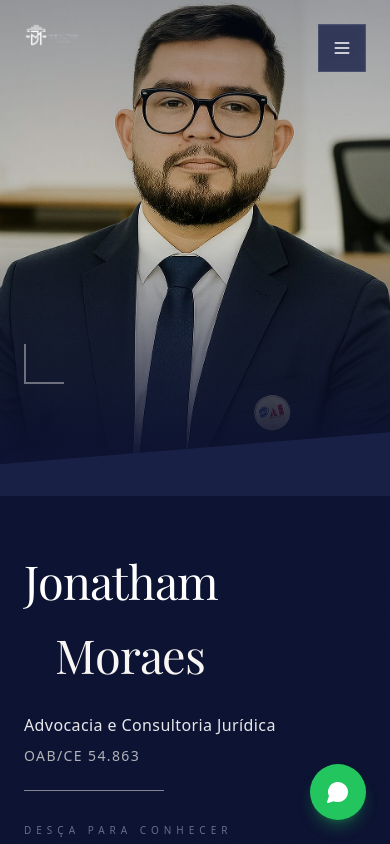
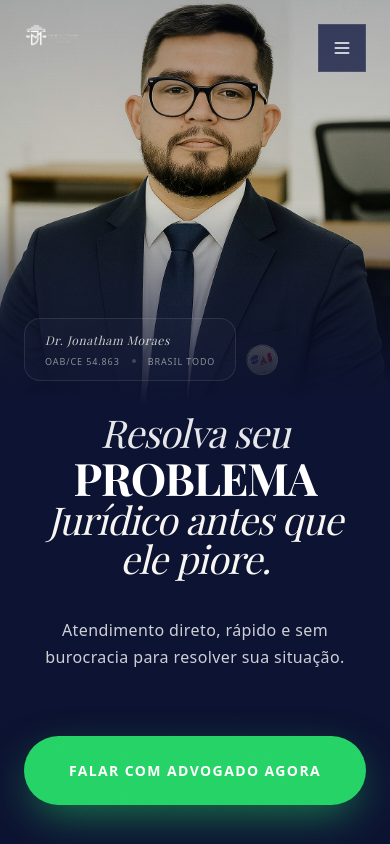
Before and after one commit to wesleysaraivaa/advJonatham, a React (Vite) app: page / in a window 390 px wide. Shown: the top 844 px of the page. Built offline with nearby package versions, Linux system fonts and the light colour scheme; the HTML template or start-up script is replaced by a standard one.

Commit message:
STYLE: mudancas no layout da hero para focar em conversao

```diff
--- a/src/components/Hero.tsx
+++ b/src/components/Hero.tsx
@@ -3,29 +3,6 @@ import portrait from "@/assets/jonatham-portrait.jpg";
 import { useEffect, useRef, useState } from "react";
 import { ChevronsDown } from "lucide-react";
 
-const AnimatedLetters = ({
-  text,
-  className,
-  baseDelay = 0
-
-
-
-
-}: {text: string;className?: string;baseDelay?: number;}) => {
-  return (
-    <span className={className} style={{ perspective: "600px" }}>
-      {text.split("").map((char, i) =>
-      <span
-        key={i}
-        className="inline-block animate-letter-fade opacity-0 [animation-fill-mode:both]"
-        style={{ animationDelay: `${baseDelay + i * 0.07}s` }}>
-
-          {char === " " ? "\u00A0" : char}
-        </span>
-      )}
-    </span>);
-
-};
 
 const ParallaxPhoto = ({ src, alt }: {src: string;alt: string;}) => {
   const ref = useRef<HTMLDivElement>(null);
@@ -68,64 +45,53 @@ export const Hero = () => {
       className="relative h-screen flex flex-col overflow-hidden">
 
       <div className="lg:hidden flex flex-col h-screen">
-        <div className="relative h-[55vh] flex-shrink-0 overflow-hidden">
+        <div className="relative h-[48vh] flex-shrink-0 overflow-hidden">
           <ParallaxPhoto src={portrait} alt="Dr. Jonatham Moraes" />
-
-          <div className="absolute inset-0 bg-gradient-to-t from-background via-transparent to-background/30" />
+          <div className="absolute inset-0 bg-gradient-to-t from-background via-transparent to-background/20" />
 
           <div className="absolute top-6 left-6 z-10 animate-fade-in opacity-0 [animation-fill-mode:both]" style={{ animationDelay: "1.2s" }}>
             <img src={logo} alt="Jonatham Moraes Advocacia" className="w-14 h-auto" />
           </div>
 
-          <div className="absolute top-6 right-6 animate-fade-in opacity-0 [animation-fill-mode:both]" style={{ animationDelay: "1.6s" }}>
-            <div className="w-12 h-12 border-t-2 border-r-2 border-cream/50" />
-          </div>
-          <div className="absolute bottom-20 left-6 animate-fade-in opacity-0 [animation-fill-mode:both]" style={{ animationDelay: "1.8s" }}>
-            <div className="w-10 h-10 border-l-2 border-b-2 border-cream/40" />
+          <div className="absolute bottom-6 left-6 z-20 animate-fade-up opacity-0 [animation-fill-mode:both]" style={{ animationDelay: "1.5s" }}>
+            <div className="backdrop-blur-md bg-white/[0.02] border border-cream/10 px-5 py-3 rounded-2xl w-fit">
+              <div className="flex flex-col">
+                <p className="text-[12px] font-display italic text-cream/80 tracking-wider">Dr. Jonatham Moraes</p>
+                <div className="flex items-center gap-3 mt-1.5">
+                  <p className="text-[9px] text-foreground/50 uppercase tracking-widest">OAB/CE 54.863</p>
+                  <span className="w-1 h-1 rounded-full bg-cream/20" />
+                  <p className="text-[9px] text-foreground/50 uppercase tracking-widest">Brasil Todo</p>
+                </div>
+              </div>
+            </div>
           </div>
         </div>
 
-        <div className="relative flex-1 bg-background px-6 pt-6 pb-8 flex flex-col justify-between">
-          <div
-            className="absolute top-0 left-0 right-0 h-16 bg-navy-light -translate-y-8"
-            style={{ clipPath: "polygon(0 50%, 100% 0, 100% 100%, 0 100%)" }} />
-
-
+        <div className="relative flex-1 bg-background px-6 pt-2 pb-12 flex flex-col justify-center text-center">
           <div className="relative z-10">
-            <div className="mb-5 animate-clip-reveal opacity-0 [animation-fill-mode:both]" style={{ animationDelay: "1s", clipPath: "inset(0 100% 0 0)" }}>
-              <div className="flex flex-wrap gap-x-5 gap-y-1 text-xs tracking-[0.2em] uppercase text-cream/90">
-                <span>Cível</span>
-                <span className="text-cream/40">•</span>
-                <span>Consumidor</span>
-                <span className="text-cream/40">•</span>
-                <span>Previdenciário</span>
-              </div>
-            </div>
-
-            <h1 className="font-display leading-[0.9]" style={{ fontSize: "clamp(2.8rem, 12vw, 4rem)" }}>
-              <span className="block overflow-visible py-4">
-                <AnimatedLetters text="Jonatham" className="text-foreground" baseDelay={1.0} />
-              </span>
-              <span className="block ml-[8vw] overflow-visible py-4">
-                <AnimatedLetters text="Moraes" className="text-cream" baseDelay={1.8} />
-              </span>
+            <h1 className="font-display leading-[1.0] text-[2.8rem] mb-10">
+              <span className="block text-foreground/90 font-light italic text-[2.4rem] mb-1">Resolva seu</span>
+              <span className="block text-foreground uppercase tracking-tight font-bold mt-1 text-[#c2a36b]"> problema</span>
+              <span className="block text-cream italic font-light text-[2.4rem]">Jurídico antes que ele piore.</span>
             </h1>
 
-            <div className="mt-5 animate-fade-up opacity-0 [animation-fill-mode:both]" style={{ animationDelay: "2.4s" }}>
-              <p className="text-base tracking-wide text-foreground/90 leading-relaxed">
-                Advocacia e Consultoria Jurídica
-              </p>
-              <p className="mt-2 text-sm tracking-widest text-cream/70">OAB/CE 54.863</p>
-            </div>
+            <p className="text-[16px] tracking-wide text-foreground/80 leading-[1.7] mb-16 max-w-[320px] mx-auto animate-fade-up opacity-0 [animation-fill-mode:both]" style={{ animationDelay: "2s" }}>
+              Atendimento direto, rápido e sem burocracia para resolver sua situação.
+            </p>
 
-            <div className="mt-6 h-px bg-cream/50 max-w-[140px] animate-line-expand [animation-fill-mode:both]" style={{ animationDelay: "2.8s" }} />
-
-
-          </div>
-
-          <div className="mt-8">
-            <div className="text-[10px] tracking-[0.5em] uppercase text-muted-foreground/60">
-              DESÇA PARA CONHECER
+            <div className="animate-fade-up opacity-0 [animation-fill-mode:both]" style={{ animationDelay: "2.4s" }}>
+              <a
+                href={`https://wa.me/5585999999999?text=${encodeURIComponent("Olá! Preciso de ajuda para resolver um problema jurídico.")}`}
+                target="_blank"
+                rel="noopener noreferrer"
+                className="w-full inline-flex items-center justify-center gap-3 px-8 py-6 rounded-full bg-[#25D366] text-white font-bold text-[14px] tracking-widest uppercase hover:bg-[#20ba59] shadow-[0_15px_45px_-10px_rgba(37,211,102,0.6)] transition-all duration-300"
+              >
+                Falar com advogado agora
+              </a>
+              <div className="mt-14 flex items-center justify-center gap-3 text-[10px] uppercase tracking-[0.2em] text-cream/40 px-4 py-2 bg-white/[0.03] border border-cream/10 rounded-full w-fit mx-auto">
+                 <span className="w-1.5 h-1.5 rounded-full bg-green-500 animate-pulse" />
+                 <span>Online agora — atendimento imediato</span>
+              </div>
             </div>
           </div>
         </div>
@@ -133,100 +99,93 @@ export const Hero = () => {
 
       <div className="hidden lg:flex lg:flex-col lg:justify-center lg:h-screen">
         <div
-          className="absolute inset-0 bg-navy-light origin-top-left"
-          style={{ clipPath: "polygon(0 0, 65% 0, 45% 100%, 0 100%)" }} />
+          className="absolute inset-0 bg-background overflow-hidden">
+          <div className="absolute top-0 right-0 w-[55%] h-full">
+            <div
+              className="absolute inset-0 overflow-hidden"
+              style={{ clipPath: "polygon(15% 0, 100% 0, 100% 100%, 0 100%)" }}>
+              <ParallaxPhoto src={portrait} alt="Dr. Jonatham Moraes" />
+              <div className="absolute inset-0 bg-gradient-to-r from-background via-background/40 to-transparent" />
+            </div>
 
-        <div className="absolute right-0 top-0 w-[50%] h-full">
-          <div
-            className="absolute inset-0 overflow-hidden"
-            style={{ clipPath: "polygon(25% 0, 100% 0, 100% 100%, 0 100%)" }}>
-            <ParallaxPhoto src={portrait} alt="Dr. Jonatham Moraes" />
-            <div className="absolute inset-0 bg-gradient-to-r from-background via-background/60 to-transparent" />
-            <div className="absolute inset-0 bg-gradient-to-t from-background/80 via-transparent to-background/30" />
+            <div className="absolute bottom-16 left-0 z-30 animate-fade-up opacity-0 [animation-fill-mode:both]" style={{ animationDelay: "2.2s" }}>
+              <div className="backdrop-blur-md bg-white/[0.02] border border-cream/10 p-6 rounded-3xl max-w-[280px]">
+                <div className="flex items-center gap-4 mb-5">
+                  <div className="w-10 h-10 rounded-full bg-cream/5 border border-cream/10 flex items-center justify-center">
+                    <img src={logo} alt="Logo" className="w-5 h-auto opacity-70" />
+                  </div>
+                  <div>
+                    <h3 className="font-display text-lg text-cream/90 tracking-wide">Dr. Jonatham Moraes</h3>
+                    <p className="text-[9px] uppercase tracking-[0.3em] text-foreground/50">Advogado</p>
+                  </div>
+                </div>
+                <div className="space-y-4">
+                  <div className="flex items-center justify-between text-[10px] tracking-[0.2em] text-foreground/60 uppercase">
+                    <span>OAB/CE</span>
+                    <span className="text-cream/80">54.863</span>
+                  </div>
+                  <div className="h-px w-full bg-gradient-to-r from-cream/10 to-transparent" />
+                  <div className="flex items-center gap-3">
+                     <span className="w-1.5 h-1.5 rounded-full bg-cream/20" />
+                     <span className="text-[9px] uppercase tracking-[0.2em] text-foreground/50">Atendimento em todo o Brasil</span>
+                  </div>
+                </div>
+              </div>
+            </div>
+          </div>
+        </div>
+
+        <div className="absolute top-16 left-16 z-10 animate-fade-in opacity-0 [animation-fill-mode:both]" style={{ animationDelay: "0.4s" }}>
+          <img src={logo} alt="Jonatham Moraes Advocacia" className="w-32 h-auto" />
+        </div>
+
+        <div className="relative z-10 px-16 max-w-[50%]">
+          <div className="relative mb-12 xl:mb-16">
+            <h1 className="font-display leading-[0.95] animate-fade-up opacity-0 [animation-fill-mode:both]" style={{ animationDelay: "0.8s" }}>
+              <span className="block text-4xl lg:text-5xl xl:text-6xl 2xl:text-editorial-lg text-foreground/80 font-light italic mb-2">Resolva seu</span>
+              <span className="block text-[4.5rem] lg:text-[5.5rem] xl:text-[6.5rem] 2xl:text-[7.5rem] text-foreground uppercase tracking-tighter font-bold -ml-2 text-[#c2a36b]">Problema</span>
+              <span className="block text-4xl lg:text-5xl xl:text-6xl 2xl:text-editorial-lg text-cream italic font-serif mt-2">jurídico antes que ele piore.</span>
+            </h1>
           </div>
 
           <div
-            className="absolute right-8 bottom-8 animate-fade-in opacity-0 [animation-fill-mode:both]"
-            style={{ animationDelay: "2.2s" }}>
-            <div className="w-16 h-16 border-b-2 border-r-2 border-cream/20" />
-          </div>
+            className="mt-12 xl:mt-20 max-w-xl animate-fade-up opacity-0 [animation-fill-mode:both]"
+            style={{ animationDelay: "1.2s" }}>
+            <p className="text-xl lg:text-2xl xl:text-3xl tracking-wide text-foreground/70 leading-[1.8] mb-12 xl:mb-16 font-light">
+              Fale agora com o Dr. Jonatham Moraes. Atendimento <span className="text-foreground font-normal">direto, rápido e sem burocracia</span> para resolver sua situação.
+            </p>
 
-          <div
-            className="absolute right-6 top-1/2 -translate-y-1/2 animate-fade-in opacity-0 [animation-fill-mode:both]"
-            style={{ animationDelay: "2.5s" }}>
-            <div
-              className="text-[10px] tracking-[0.6em] text-cream/40 uppercase"
-              style={{ writingMode: "vertical-rl" }}>
-              Seu direito, nossa causa
+            <div className="flex items-center gap-4 mb-14 xl:mb-20">
+               <div className="flex items-center gap-4 xl:gap-5 px-6 xl:px-8 py-3 xl:py-4 rounded-full bg-white/[0.1] border border-cream/40 backdrop-blur-md shadow-2xl">
+                 <span className="w-2.5 h-2.5 xl:w-3 xl:h-3 rounded-full bg-green-500 animate-pulse shadow-[0_0_20px_rgba(34,197,94,0.9)]" />
+                 <span className="text-[11px] xl:text-[13px] uppercase tracking-[0.3em] xl:tracking-[0.4em] text-cream font-black">Online agora — atendimento imediato</span>
+               </div>
+            </div>
+
+            <div className="flex items-center gap-8">
+              <a
+                href={`https://wa.me/5585999999999?text=${encodeURIComponent("Olá! Preciso de ajuda para resolver um problema jurídico.")}`}
+                target="_blank"
+                rel="noopener noreferrer"
+                className="group relative inline-flex items-center gap-4 xl:gap-6 px-10 xl:px-16 py-6 xl:py-8 rounded-full bg-[#25D366] text-white font-black text-[0.9rem] xl:text-[1.1rem] tracking-[0.2em] xl:tracking-[0.25em] uppercase overflow-hidden shadow-[0_25px_60px_-15px_rgba(37,211,102,0.65)] transition-all duration-500 hover:scale-[1.05] hover:shadow-[0_30px_70px_-10px_rgba(37,211,102,0.75)]"
+                aria-label="Falar com advogado agora"
+              >
+                <div className="absolute inset-0 bg-gradient-to-r from-white/0 via-white/20 to-white/0 translate-x-[-100%] group-hover:translate-x-[100%] transition-transform duration-1000" />
+                <span>Falar com advogado agora</span>
+              </a>
             </div>
           </div>
         </div>
 
         <div
-          className="absolute top-16 left-16 z-10 animate-fade-in opacity-0 [animation-fill-mode:both]"
-          style={{ animationDelay: "0.4s" }}>
-          <img src={logo} alt="Jonatham Moraes Advocacia" className="w-32 h-auto" />
-        </div>
-
-        <div className="relative z-10 px-16 max-w-[55%]">
-          <div
-            className="mb-10 animate-clip-reveal [animation-fill-mode:both]"
-            style={{ animationDelay: "0.8s", clipPath: "inset(0 100% 0 0)" }}>
-            <div className="flex flex-wrap gap-x-6 gap-y-2 text-sm tracking-[0.3em] uppercase text-muted-foreground">
-              <span>Cível</span>
-              <span className="text-foreground/30">•</span>
-              <span>Consumidor</span>
-              <span className="text-foreground/30">•</span>
-              <span>Previdenciário</span>
-            </div>
-          </div>
-
-          <div className="relative">
-            <h1 className="text-editorial-xl text-foreground leading-[0.9]">
-              <span className="block overflow-visible py-6" style={{ perspective: "800px" }}>
-                <AnimatedLetters text="Jonatham" className="text-foreground" baseDelay={1.0} />
-              </span>
-              <span className="block ml-[10vw] overflow-visible py-6" style={{ perspective: "800px" }}>
-                <AnimatedLetters text="Moraes" className="text-cream" baseDelay={1.8} />
-              </span>
-            </h1>
-          </div>
-
-          <div
-            className="mt-12 max-w-md animate-fade-up opacity-0 [animation-fill-mode:both]"
-            style={{ animationDelay: "2.6s" }}>
-            <p className="text-base tracking-wide text-muted-foreground leading-relaxed">
-              Advocacia e Consultoria Jurídica
-            </p>
-            <p className="mt-1 text-xs tracking-widest text-muted-foreground/60">OAB/CE 54.863</p>
-          </div>
-
-          <div
-            className="mt-14 h-px bg-foreground/20 origin-left animate-line-expand [animation-fill-mode:both]"
-            style={{ animationDelay: "3.0s", maxWidth: "200px" }} />
-
-          <div className="mt-10">
-            <a
-              href={`https://wa.me/5585999999999?text=${encodeURIComponent("Olá! Gostaria de agendar uma consulta.")}`}
-              target="_blank"
-              rel="noopener noreferrer"
-              className="inline-flex items-center px-5 py-2 rounded-full bg-primary text-primary-foreground text-xs tracking-[0.3em] uppercase hover:bg-primary/90 transition-colors"
-              aria-label="Agendar consulta pelo WhatsApp"
-            >
-              Agende uma consulta
-            </a>
-          </div>
-        </div>
-
-        <div
-          className="absolute bottom-8 left-16 animate-fade-in opacity-0 [animation-fill-mode:both]"
-          style={{ animationDelay: "3.3s" }}>
-          <div className="flex items-center gap-3">
-            <div className="h-px w-16 bg-foreground/20" />
-            <span className="text-[10px] tracking-[0.6em] uppercase text-muted-foreground">
-              DESÇA PARA CONHECER
+          className="absolute bottom-12 left-16 animate-fade-in opacity-0 [animation-fill-mode:both]"
+          style={{ animationDelay: "3s" }}>
+          <div className="flex items-center gap-4 group cursor-pointer hover:opacity-80 transition-opacity">
+            <div className="h-px w-20 bg-cream/20 group-hover:w-32 transition-all duration-500" />
+            <span className="text-[10px] tracking-[0.8em] uppercase text-cream/40">
+              RESOLVA HOJE
             </span>
-            <ChevronsDown className="w-5 h-5 text-cream animate-bounce" />
+            <ChevronsDown className="w-4 h-4 text-cream animate-bounce" />
           </div>
         </div>
       </div>
--- a/src/components/WhatsAppButton.tsx
+++ b/src/components/WhatsAppButton.tsx
@@ -1,8 +1,24 @@
 import { MessageCircle } from "lucide-react";
+import { useState, useEffect } from "react";
 
 export const WhatsAppButton = () => {
+  const [isVisible, setIsVisible] = useState(false);
   const phoneNumber = "5585999999999";
-  const message = "Olá! Gostaria de agendar uma consulta.";
+  const message = "Olá! Preciso de ajuda para resolver um problema jurídico.";
+
+  useEffect(() => {
+    const toggleVisibility = () => {
+      // Show button after scrolling down 300px (past hero)
+      if (window.scrollY > 300) {
+        setIsVisible(true);
+      } else {
+        setIsVisible(false);
+      }
+    };
+
+    window.addEventListener("scroll", toggleVisibility);
+    return () => window.removeEventListener("scroll", toggleVisibility);
+  }, []);
 
   const whatsappUrl = `https://wa.me/${phoneNumber}?text=${encodeURIComponent(message)}`;
 
@@ -11,15 +27,23 @@ export const WhatsAppButton = () => {
       href={whatsappUrl}
       target="_blank"
       rel="noopener noreferrer"
-      className="fixed bottom-6 right-6 z-50 group"
+      className={`fixed bottom-8 right-8 z-50 group flex flex-col items-center transition-all duration-500 transform ${
+        isVisible ? "translate-y-0 opacity-100 pointer-events-auto" : "translate-y-16 opacity-0 pointer-events-none"
+      }`}
       aria-label="Contato via WhatsApp"
     >
-      <span className="absolute inset-0 rounded-full bg-green-500/30 animate-ping" />
-      <div className="relative flex items-center justify-center w-14 h-14 bg-green-500 rounded-full shadow-lg shadow-green-500/30 transition-all duration-300 group-hover:scale-110 group-hover:shadow-xl group-hover:shadow-green-500/40">
-        <MessageCircle className="w-6 h-6 text-white fill-white" />
+      <div className="relative">
+        <span className="absolute inset-0 rounded-full bg-[#25D366]/40 animate-ping group-hover:animate-none opacity-0 group-hover:opacity-100 transition-opacity duration-500" />
+        <div className="relative flex items-center justify-center w-16 h-16 bg-[#25D366] rounded-full shadow-[0_15px_30px_-5px_rgba(37,211,102,0.4)] transition-all duration-500 group-hover:scale-110 group-hover:rotate-[360deg]">
+          <MessageCircle className="w-8 h-8 text-white fill-white" />
+        </div>
       </div>
-      <span className="absolute right-full mr-3 top-1/2 -translate-y-1/2 px-3 py-2 bg-card text-foreground text-sm font-medium rounded-lg shadow-lg opacity-0 group-hover:opacity-100 transition-opacity duration-300 whitespace-nowrap pointer-events-none">
-        Fale comigo
+
+      <span className="absolute bottom-full mb-4 px-6 py-3 backdrop-blur-xl bg-white/[0.03] border border-cream/20 text-white text-[10px] font-bold uppercase tracking-[0.3em] rounded-2xl shadow-2xl opacity-0 group-hover:opacity-100 transition-all duration-500 transform translate-y-4 group-hover:translate-y-0 whitespace-nowrap pointer-events-none">
+        <span className="flex items-center gap-2">
+          <span className="w-1.5 h-1.5 rounded-full bg-green-500 animate-pulse" />
+          Falar com advogado agora
+        </span>
       </span>
     </a>
   );
```
